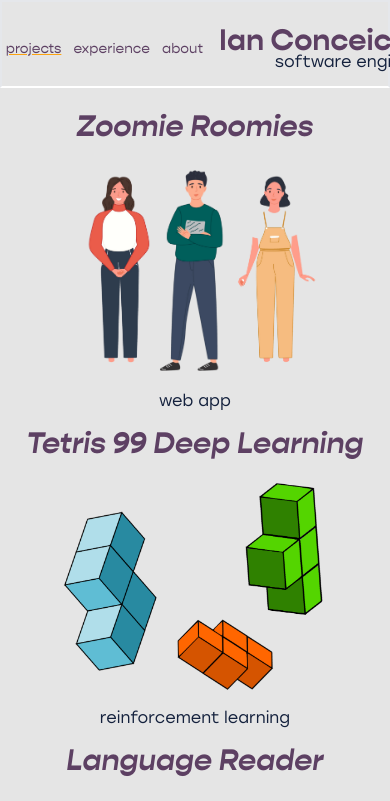
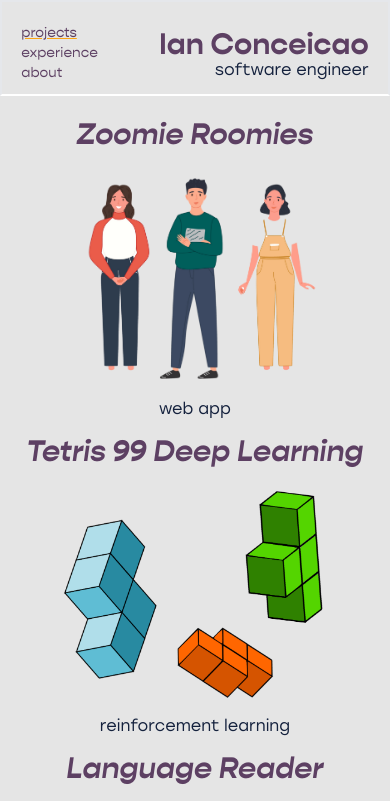
Before and after one commit to IanConceicao/personal-website, a Next.js app: page /projects in a window 390 px wide. Shown: the top 801 px of the page. Built offline with nearby package versions, Linux system fonts and the light colour scheme.

Commit message:
Pages now go vertical on small screens

```diff
--- a/src/components/header.tsx
+++ b/src/components/header.tsx
@@ -10,8 +10,8 @@
 
   return (
     <div className="border-2 border-b-white">
-      <div className="flex justify-between gap-x-4 w-[98%] sm:w-[95%] md:w-[90%] mx-auto pt-5 sm:pt-7 md:pt-10 pb-3 sm:pb-5 md:pb-8">
-        <div className="flex items-center gap-x-3 ">
+      <div className="flex justify-between gap-x-4 w-[90%] mx-auto pt-5 sm:pt-7 md:pt-10 pb-3 sm:pb-5 md:pb-8">
+        <div className="flex gap-x-1 flex-col sm:flex-row sm:gap-x-3">
           {pages.map((page) => {
             const style =
               page === currentPage ? styles.currentPage : styles.page;
@@ -22,7 +22,7 @@
             );
           })}
         </div>
-        <div className="flex flex-wrap items-end justify-end">
+        <div className="flex flex-wrap items-end justify-end max-w-[60%]">
           <p className="text-3xl sm:text-4xl md:text-5xl lg:text-6xl text-primaryHeader font-gopher font-bold whitespace-nowrap">
             Ian Conceicao
           </p>
```
